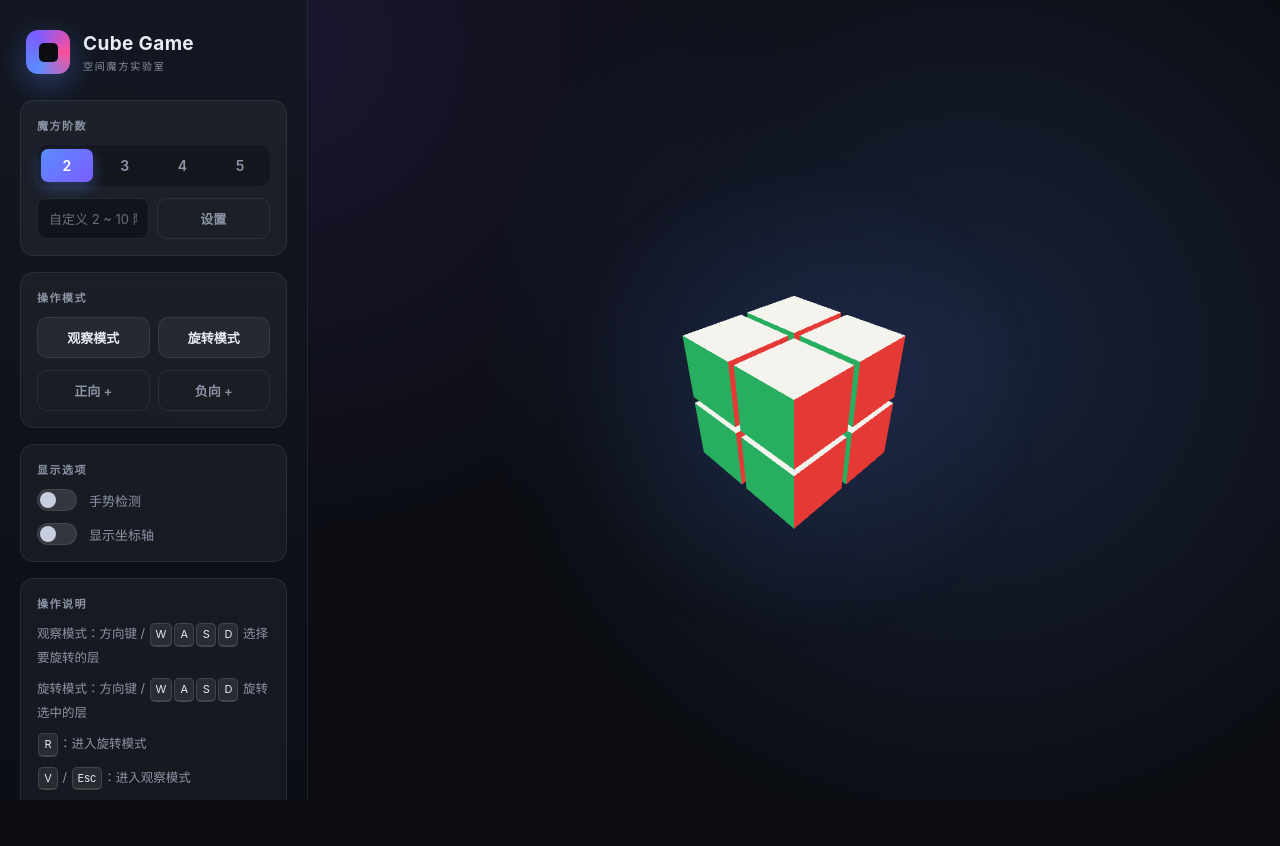
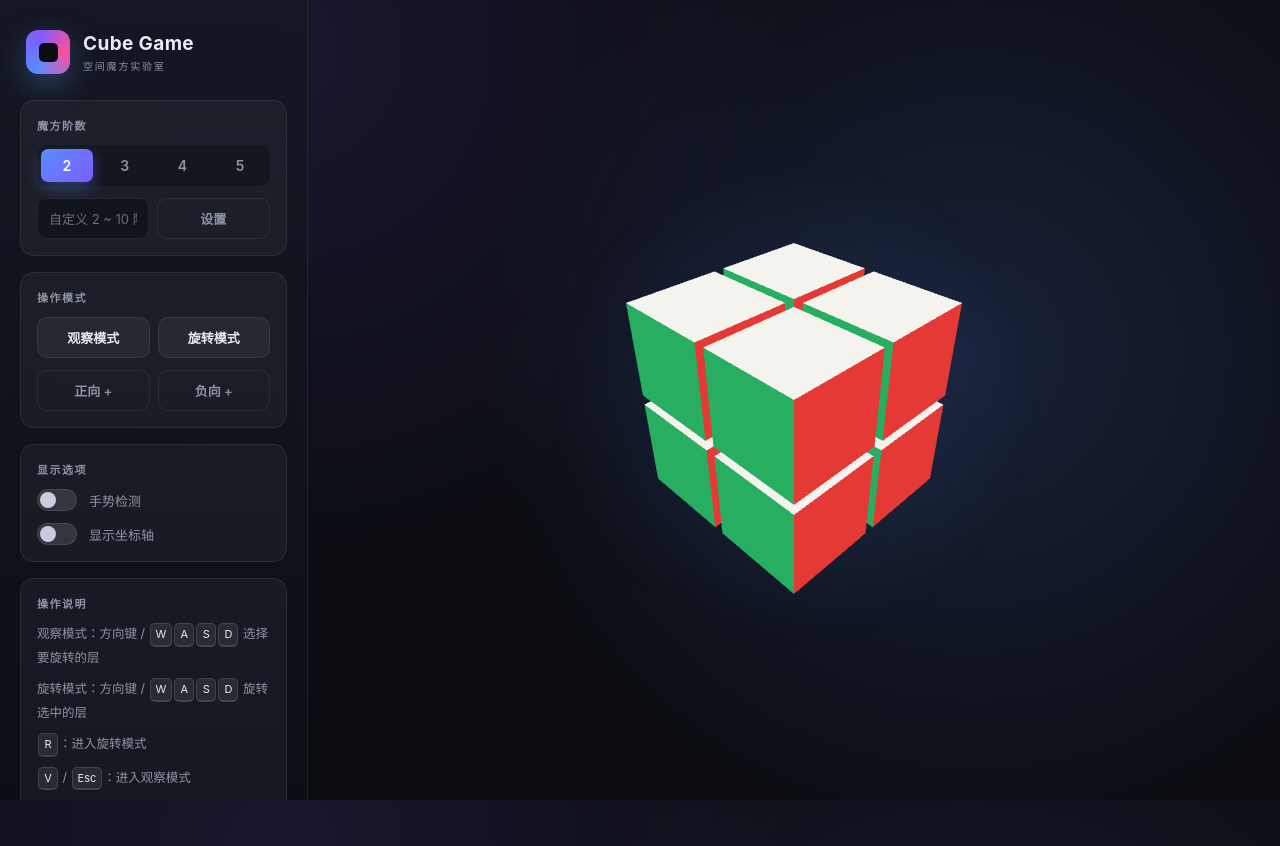
Before and after one commit to SydX-pages/cube-game, a React (Vite) app: page / in a window 1280 px wide. Before the commit the page ends 800 px from the top, so only its background shows below. Built offline with nearby package versions, Linux system fonts and the light colour scheme.

Commit message:
ui version 1.1

```diff
--- a/src/components/ModeBtn.jsx
+++ b/src/components/ModeBtn.jsx
@@ -7,14 +7,14 @@ const ModeBtn = ({ cubeRef }) => {
       <div className="btn-row">
         <button
           type="button"
-          className="btn"
+          className={cubeRef.current?.mode === "view" ? "btn active" : "btn"}
           onClick={() => cubeRef.current?.transMode("view")}
         >
           观察模式
         </button>
         <button
           type="button"
-          className="btn"
+          className={cubeRef.current?.mode === "rotate" ? "btn active" : "btn"}
           onClick={() => cubeRef.current?.transMode("rotate")}
         >
           旋转模式
--- a/src/style/CubeView.css
+++ b/src/style/CubeView.css
@@ -1,8 +1,7 @@
 .cube-view {
   position: relative;
   z-index: 1;
-  width: min(74vh, 100%);
-  max-width: 100%;
+  width: 100%;
   aspect-ratio: 1;
 }
 
--- a/src/style/ModeBtn.css
+++ b/src/style/ModeBtn.css
@@ -2,3 +2,7 @@
   display: flex;
   gap: 8px;
 }
+
+.btn .active {
+  color: var(--accent-2);
+}
```
